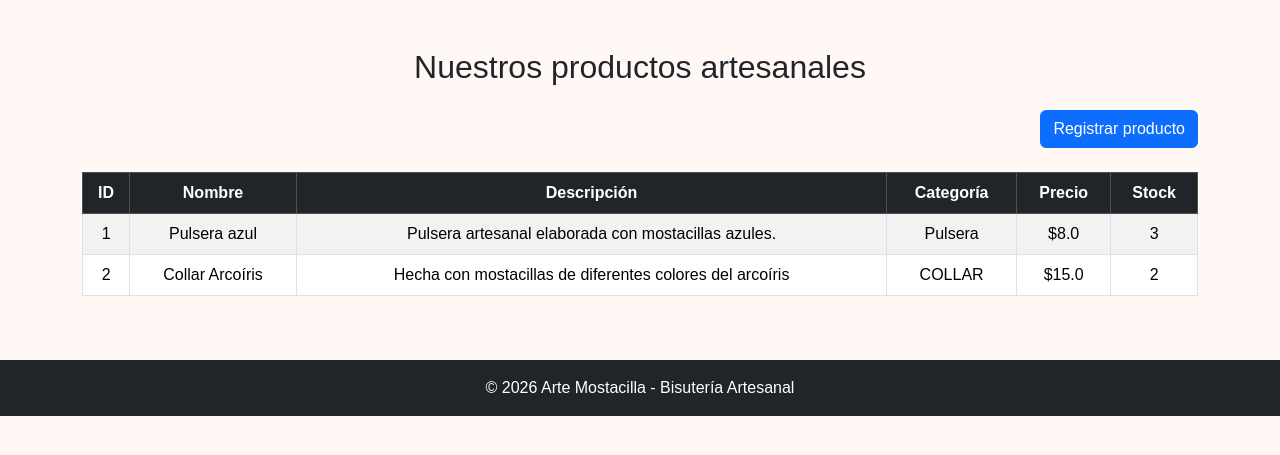
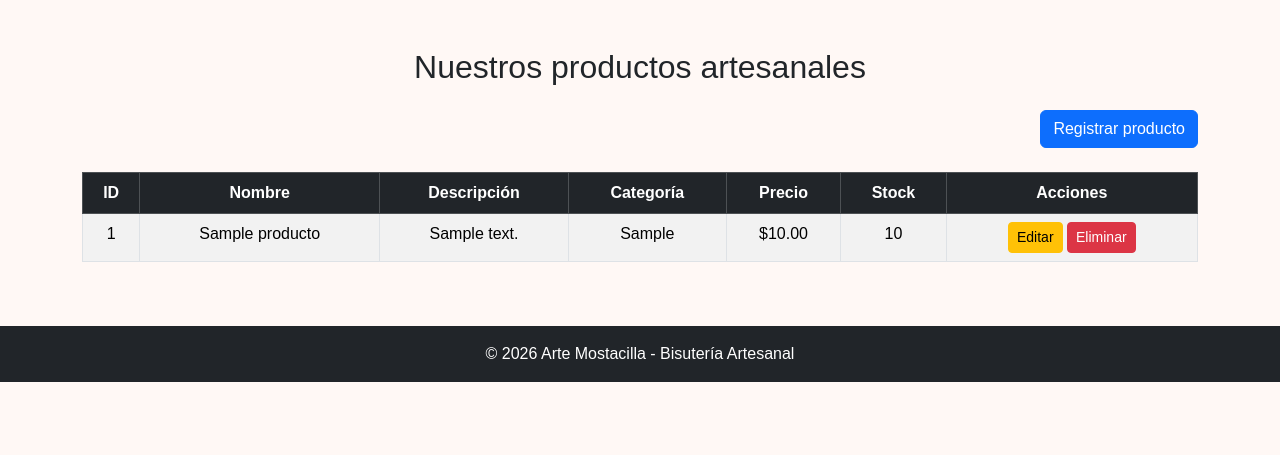
Before and after one commit to genesis3319/DESARROLLO-WEB-2026, a Flask app: page /productos in a window 1280 px wide. Shown: the part 200-655 px from the top of the page. Run offline with Flask 3, Linux system fonts and the light colour scheme; data comes from the database, SQL or seed files in the repository; tables that the repository leaves empty hold one stand-in row (values such as "Sample post").

Commit message:
Avance Semana 13 - MySQL y operaciones CRUD

```diff
--- a/app.py
+++ b/app.py
@@ -1,5 +1,5 @@
 from flask import Flask, render_template, flash, redirect, url_for
-import sqlite3
+from conexion.conexion import obtener_conexion
 
 from forms.producto_form import ProductoForm
 from forms.cliente_form import ClienteForm
@@ -11,28 +11,6 @@ app = Flask(__name__)
 # Clave secreta para la protección CSRF
 app.config['SECRET_KEY'] = 'arte-mostacilla-clave-secreta-2026'
 
-# Ruta de la base de datos SQLite
-DATABASE = 'data/ferreteria.db'
-
-# Función para crear la base de datos y la tabla productos
-def inicializar_bd():
-    conexion = sqlite3.connect(DATABASE)
-    cursor = conexion.cursor()
-
-    cursor.execute('''
-        CREATE TABLE IF NOT EXISTS productos (
-            id INTEGER PRIMARY KEY AUTOINCREMENT,
-            nombre TEXT NOT NULL,
-            descripcion TEXT NOT NULL,
-            categoria TEXT NOT NULL,
-            precio REAL NOT NULL,
-            stock INTEGER NOT NULL
-        )
-    ''')
-
-    conexion.commit()
-    conexion.close()
-
 # Ruta principal
 @app.route('/')
 def inicio():
@@ -40,22 +18,27 @@ def inicio():
 
 
 # Ruta de productos
-@app.route('/productos', methods=['GET', 'POST'])
+@app.route('/productos')
 def productos():
 
     titulo = "Nuestros productos artesanales"
 
-    conexion = sqlite3.connect(DATABASE)
-    conexion.row_factory = sqlite3.Row
-    cursor = conexion.cursor()
+    conexion = obtener_conexion()
+    cursor = conexion.cursor(dictionary=True)
 
     cursor.execute('''
-        SELECT id, nombre, descripcion, categoria, precio, stock
+        SELECT id_producto AS id,
+               nombre,
+               descripcion,
+               categoria,
+               precio,
+               stock
         FROM productos
     ''')
 
     productos = cursor.fetchall()
 
+    cursor.close()
     conexion.close()
 
     return render_template(
@@ -71,13 +54,14 @@ def nuevo_producto():
 
     if form.validate_on_submit():
 
-        conexion = sqlite3.connect(DATABASE)
+        conexion = obtener_conexion()
         cursor = conexion.cursor()
 
         cursor.execute(
             '''
-            INSERT INTO productos (nombre, descripcion, categoria, precio, stock)
-            VALUES (?, ?, ?, ?, ?)
+            INSERT INTO productos
+            (nombre, descripcion, categoria, precio, stock)
+            VALUES (%s, %s, %s, %s, %s)
             ''',
             (
                 form.nombre.data,
@@ -89,15 +73,108 @@ def nuevo_producto():
         )
 
         conexion.commit()
+
+        cursor.close()
         conexion.close()
 
         flash('Producto registrado correctamente.', 'success')
-        return redirect(url_for('nuevo_producto'))
+        return redirect(url_for('productos'))
 
     return render_template(
         'formulario_producto.html',
         form=form
     )
+
+@app.route('/productos/editar/<int:id_producto>', methods=['GET', 'POST'])
+def editar_producto(id_producto):
+
+    conexion = obtener_conexion()
+    cursor = conexion.cursor(dictionary=True)
+
+    cursor.execute(
+        '''
+        SELECT id_producto, nombre, descripcion, categoria, precio, stock
+        FROM productos
+        WHERE id_producto = %s
+        ''',
+        (id_producto,)
+    )
+
+    producto = cursor.fetchone()
+
+    if producto is None:
+        cursor.close()
+        conexion.close()
+        flash('Producto no encontrado.', 'danger')
+        return redirect(url_for('productos'))
+
+    form = ProductoForm()
+
+    if form.validate_on_submit():
+
+        cursor.execute(
+            '''
+            UPDATE productos
+            SET nombre = %s,
+                descripcion = %s,
+                categoria = %s,
+                precio = %s,
+                stock = %s
+            WHERE id_producto = %s
+            ''',
+            (
+                form.nombre.data,
+                form.descripcion.data,
+                form.categoria.data,
+                float(form.precio.data),
+                form.stock.data,
+                id_producto
+            )
+        )
+
+        conexion.commit()
+        cursor.close()
+        conexion.close()
+
+        flash('Producto actualizado correctamente.', 'success')
+        return redirect(url_for('productos'))
+
+    if not form.is_submitted():
+        form.nombre.data = producto['nombre']
+        form.descripcion.data = producto['descripcion']
+        form.categoria.data = producto['categoria']
+        form.precio.data = producto['precio']
+        form.stock.data = producto['stock']
+
+    cursor.close()
+    conexion.close()
+
+    return render_template(
+        'formulario_producto.html',
+        form=form
+    )
+
+@app.route('/productos/eliminar/<int:id_producto>', methods=['POST'])
+def eliminar_producto(id_producto):
+
+    conexion = obtener_conexion()
+    cursor = conexion.cursor()
+
+    cursor.execute(
+        '''
+        DELETE FROM productos
+        WHERE id_producto = %s
+        ''',
+        (id_producto,)
+    )
+
+    conexion.commit()
+
+    cursor.close()
+    conexion.close()
+
+    flash('Producto eliminado correctamente.', 'success')
+    return redirect(url_for('productos'))
 
 # Ruta de clientes
 @app.route('/clientes')
@@ -235,5 +312,4 @@ def nueva_factura():
     )
 
 if __name__ == '__main__':
-    inicializar_bd()
     app.run(debug=True)
--- /dev/null
+++ b/conexion/conexion.py
@@ -0,0 +1,13 @@
+import os
+import mysql.connector
+
+
+def obtener_conexion():
+    conexion = mysql.connector.connect(
+        host="localhost",
+        user="root",
+        password=os.environ.get("MYSQL_PASSWORD"),
+        database="arte_mostacilla"
+    )
+
+    return conexion
--- a/requirements.txt
+++ b/requirements.txt
@@ -8,3 +8,4 @@ Jinja2==3.1.6
 MarkupSafe==3.0.3
 Werkzeug==3.1.8
 WTForms==3.2.2
+mysql-connector-python==26.7.0
--- a/templates/productos.html
+++ b/templates/productos.html
@@ -30,6 +30,7 @@ Productos - Arte Mostacilla
                     <th>Categoría</th>
                     <th>Precio</th>
                     <th>Stock</th>
+                    <th>Acciones</th>
                 </tr>
             </thead>
 
@@ -44,6 +45,22 @@ Productos - Arte Mostacilla
                     <td>{{ producto.categoria }}</td>
                     <td>${{ producto.precio }}</td>
                     <td>{{ producto.stock }}</td>
+                    <td>
+                        <a href="{{ url_for('editar_producto', id_producto=producto.id) }}"
+                           class="btn btn-warning btn-sm">
+                            Editar
+                        </a>
+
+                        <form action="{{ url_for('eliminar_producto', id_producto=producto.id) }}"
+                              method="POST"
+                              class="d-inline">
+                            <button type="submit"
+                                    class="btn btn-danger btn-sm"
+                                    onclick="return confirm('¿Está seguro de eliminar este producto?');">
+                                Eliminar
+                            </button>
+                        </form>
+                    </td>
                 </tr>
 
                 {% endfor %}
```
Also changed, not shown: sql/esquema.sql (added, +45 -0 lines), conexion/__init__.py (added).
